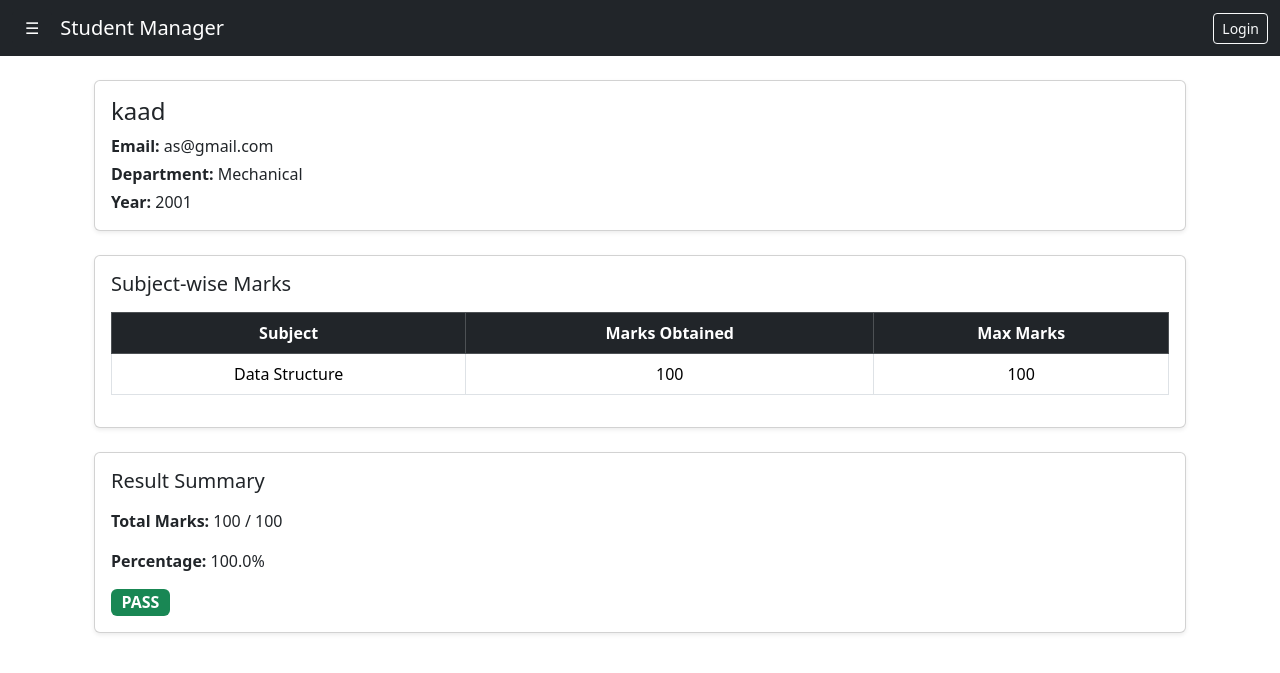
After one commit to Srivenkatesh03/Student_Management_System, a Django app: page /students/3/report/ in a window 1280 px wide. The commit adds this page. Shown: the top 673 px of the page. Run offline with Django 5.2, Linux system fonts and the light colour scheme; data comes from the database, SQL or seed files in the repository; both versions use the stored data as it was after the commit.

Commit message:
Add student report template with subject-wise marks and result summary

```diff
--- a/core/models.py
+++ b/core/models.py
@@ -20,6 +20,29 @@ class Student(models.Model):
     image = models.ImageField(upload_to='students/', blank=True, null=True)
 
     created_at = models.DateTimeField(auto_now_add=True)
+
+    def total_marks_obtained(self):
+        return sum(mark.marks_obtained for mark in self.marks.all())
+
+    def total_max_marks(self):
+        return sum(mark.subject.max_marks for mark in self.marks.all())
+
+    def percentage(self):
+        max_marks = self.total_max_marks()
+        if max_marks == 0:
+            return 0
+        return round((self.total_marks_obtained() / max_marks) * 100, 2)
+
+    def has_failed_any_subject(self):
+        for mark in self.marks.all():
+            if mark.marks_obtained < 35:
+                return True
+        return False
+
+    def result(self):
+        if self.has_failed_any_subject():
+            return "FAIL"
+        return "PASS"
 
 
     def __str__(self):
--- a/core/urls.py
+++ b/core/urls.py
@@ -9,5 +9,7 @@ urlpatterns = [
     path('students/<int:pk>/', views.student_detail, name='student_detail'),
     path('students/<int:pk>/edit/',views.student_update, name='student_update'),
     path('students/<int:pk>/delete/',views.student_delete, name='student_delete'),
+    path('students/<int:pk>/report/', views.student_report, name='student_report'),
+
 
 ]
--- a/core/views.py
+++ b/core/views.py
@@ -92,3 +92,13 @@ def marks_create(request):
     else:
         form = MarksForm()
     return render(request, 'core/marks_form.html',{'form':form})
+
+def student_report(request, pk):
+    student = get_object_or_404(Student, pk=pk)
+    marks = student.marks.select_related('subject')
+
+    context = {
+        'student': student,
+        'marks': marks,
+    }
+    return render(request, 'core/student_report.html', context)
--- a/templates/core/base.html
+++ b/templates/core/base.html
@@ -13,39 +13,94 @@
 <body>
 
 <!-- Navbar -->
-<nav class="navbar navbar-expand-lg navbar-dark bg-dark mb-3">
-    <div class="container">
-        <a class="navbar-brand" href="{% url 'home' %}">Student Manager</a>
+<nav class="navbar navbar-dark bg-dark">
+    <div class="container-fluid">
 
-        <ul class="navbar-nav ms-auto">
+        <!-- Hamburger -->
+        <button class="btn btn-dark"
+                type="button"
+                data-bs-toggle="offcanvas"
+                data-bs-target="#sidebar"
+                aria-controls="sidebar">
+            ☰
+        </button>
+
+        <!-- Brand -->
+        <a class="navbar-brand ms-2" href="{% url 'home' %}">
+            Student Manager
+        </a>
+
+        <!-- Right side: username + auth -->
+        <div class="d-flex align-items-center ms-auto">
+            {% if user.is_authenticated %}
+                <span class="text-white me-3">
+                    {{ user.username }}
+                </span>
+
+                <form method="post" action="{% url 'logout' %}" class="mb-0">
+                    {% csrf_token %}
+                    <button class="btn btn-outline-light btn-sm">
+                        Logout
+                    </button>
+                </form>
+            {% else %}
+                <a href="{% url 'login' %}" class="btn btn-outline-light btn-sm">
+                    Login
+                </a>
+            {% endif %}
+        </div>
+
+    </div>
+</nav>
+
+<div class="offcanvas offcanvas-start text-bg-dark"
+     tabindex="-1"
+     id="sidebar"
+     aria-labelledby="sidebarLabel">
+
+    <div class="offcanvas-header">
+        <h5 class="offcanvas-title" id="sidebarLabel">
+            Menu
+        </h5>
+        <button type="button"
+                class="btn-close btn-close-white"
+                data-bs-dismiss="offcanvas">
+        </button>
+    </div>
+
+    <div class="offcanvas-body p-0">
+        <ul class="nav flex-column">
+
             {% if user.is_authenticated %}
                 <li class="nav-item">
-                    <a class="nav-link" href="{% url 'student_list' %}">Students</a>
+                    <a class="nav-link text-white px-3"
+                       href="{% url 'student_list' %}">
+                        Students
+                    </a>
                 </li>
 
                 {% if user.is_staff %}
                     <li class="nav-item">
-                        <a class="nav-link" href="{% url 'marks_create' %}">Add Marks</a>
+                        <a class="nav-link text-white px-3"
+                           href="{% url 'student_create' %}">
+                            Add Student
+                        </a>
+                    </li>
+
+                    <li class="nav-item">
+                        <a class="nav-link text-white px-3"
+                           href="{% url 'marks_create' %}">
+                            Add Marks
+                        </a>
                     </li>
                 {% endif %}
+            {% endif %}
 
-                <li class="nav-item d-flex align-items-center">
-                    <form method="post" action="{% url 'logout' %}" class="mb-0">
-                        {% csrf_token %}
-                        <button type="submit" class="nav-link btn btn-link text-white p-0">
-                            Logout
-                        </button>
-                    </form>
-                </li>
-
-            {% else %}
-                <li class="nav-item">
-                    <a class="nav-link" href="{% url 'login' %}">Login</a>
-                </li>
-            {% endif %}
         </ul>
     </div>
-</nav>
+</div>
+
+
 
 <!-- Main Content -->
 <div class="container">
--- a/templates/core/student_detail.html
+++ b/templates/core/student_detail.html
@@ -29,6 +29,11 @@
                             <strong>Joined:</strong> {{ student.created_at|date:"d M Y" }}
                         </p>
                         <div class="mt-3">
+                            <a href="{% url 'student_report' student.id %}"
+                                class="btn btn-primary">
+                                View Report
+                            </a>
+
                             <a href="{% url 'student_update' student.id %}" class="btn btn-warning">
                                 Edit
                             </a>
--- /dev/null
+++ b/templates/core/student_report.html
@@ -0,0 +1,65 @@
+{% extends 'core/base.html' %}
+
+{% block title %}Student Report{% endblock %}
+
+{% block content %}
+<div class="container mt-4">
+
+    <div class="card shadow-sm mb-4">
+        <div class="card-body">
+            <h4 class="mb-2">{{ student.name }}</h4>
+            <p class="mb-1"><strong>Email:</strong> {{ student.email }}</p>
+            <p class="mb-1"><strong>Department:</strong> {{ student.get_department_display }}</p>
+            <p class="mb-0"><strong>Year:</strong> {{ student.year }}</p>
+        </div>
+    </div>
+
+        <div class="card shadow-sm mb-4">
+        <div class="card-body">
+            <h5 class="mb-3">Subject-wise Marks</h5>
+
+            <table class="table table-bordered text-center">
+                <thead class="table-dark">
+                    <tr>
+                        <th>Subject</th>
+                        <th>Marks Obtained</th>
+                        <th>Max Marks</th>
+                    </tr>
+                </thead>
+                <tbody>
+                    {% for mark in marks %}
+                    <tr>
+                        <td>{{ mark.subject.name }}</td>
+                        <td>{{ mark.marks_obtained }}</td>
+                        <td>{{ mark.subject.max_marks }}</td>
+                    </tr>
+                    {% empty %}
+                    <tr>
+                        <td colspan="3" class="text-muted">
+                            No marks entered yet
+                        </td>
+                    </tr>
+                    {% endfor %}
+                </tbody>
+            </table>
+        </div>
+    </div>
+
+        <div class="card shadow-sm">
+        <div class="card-body">
+            <h5 class="mb-3">Result Summary</h5>
+
+            <p><strong>Total Marks:</strong> {{ student.total_marks_obtained }} / {{ student.total_max_marks }}</p>
+
+            <p><strong>Percentage:</strong> {{ student.percentage }}%</p>
+
+            {% if student.result == "PASS" %}
+                <span class="badge bg-success fs-6">PASS</span>
+            {% else %}
+                <span class="badge bg-danger fs-6">FAIL</span>
+            {% endif %}
+        </div>
+    </div>
+
+</div>
+{% endblock %}
```
Also changed, not shown: templates/core/student_list.html (+9 -0 lines), db.sqlite3, media/students/qr-code_kdRbqoo.jpeg (added).
